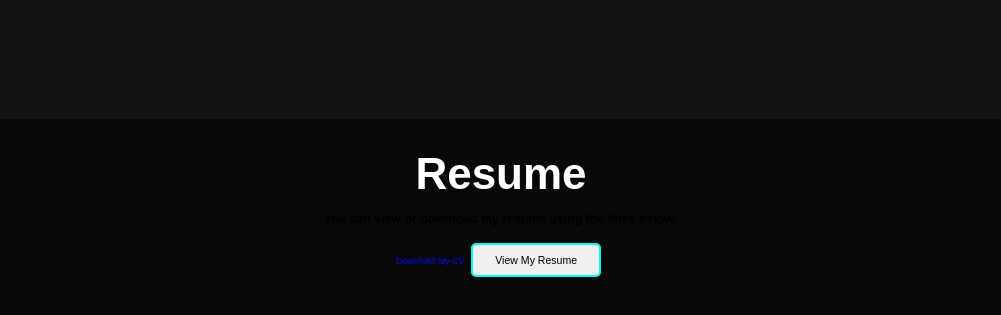
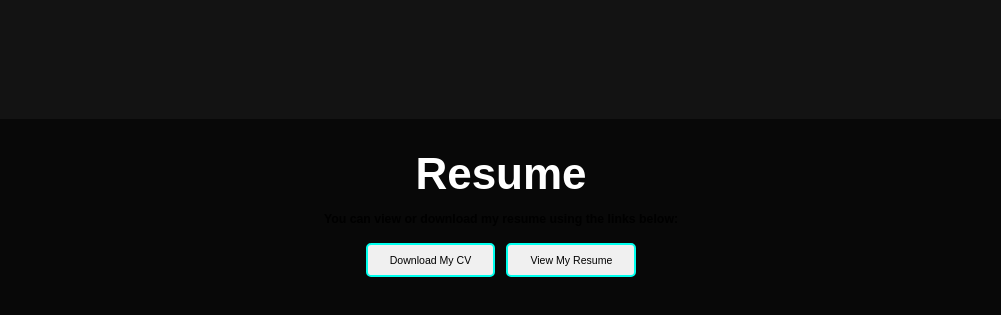
Before and after one commit to Indhuvanguru/MyPortfolio, a plain HTML site: page index.html in a window 1280 px wide. Shown: the part 5640-5955 px from the top of the page, without its empty margins (139-1140 px from the left). Drawn offline with nearby package versions, Linux system fonts and the light colour scheme.

Commit message:
Update index.html

```diff
--- a/index.html
+++ b/index.html
@@ -276,7 +276,7 @@
         <p>
             You can view or download my resume using the links below:
         </p>
-        <a href="https://drive.google.com/uc?export=download&id=1DCk7o8O1acsPsm0va-Lmwy4ztfqtusde">Download My CV</a>
+        <a href="https://drive.google.com/uc?export=download&id=1DCk7o8O1acsPsm0va-Lmwy4ztfqtusde" class="resume-button" target="_blank">Download My CV</a>
         <a href="https://drive.google.com/file/d/1DCk7o8O1acsPsm0va-Lmwy4ztfqtusde/view?usp=sharing " class="resume-button" target="_blank">View My Resume</a>
     </div>
 </section>
```
